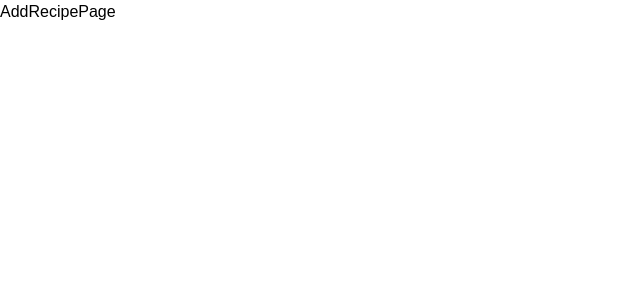
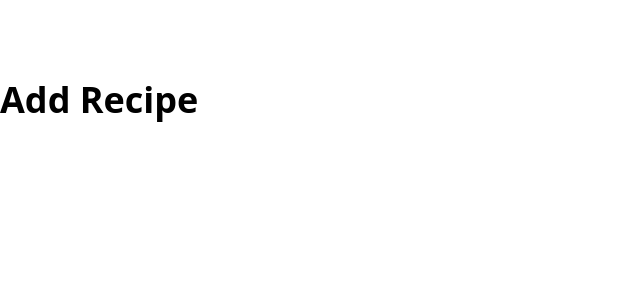
Before and after one commit to j-corp-25/Palate_Pages, a Next.js app in the folder palatepages-frontend/: page /recipes/add in a window 1280 px wide. Shown: the top 300 px of the page, without its empty margins (0-640 px from the left). Built offline with nearby package versions, Linux system fonts and the light colour scheme.

Commit message:
use more tailwind classes

```diff
--- a/palatepages-frontend/components/Layout.jsx
+++ b/palatepages-frontend/components/Layout.jsx
@@ -39,7 +39,7 @@ const Layout = ({ title, description, keywords, children }) => {
           href='https://www.yourwebsiteurl.com/current-page-url'
         />
       </Head>
-      <div>{children}</div>
+      <div className='container mx-auto text-4xl subpixel-antialiased my-20 font-bold'>{children}</div>
     </div>
   )
 }
--- a/palatepages-frontend/pages/index.jsx
+++ b/palatepages-frontend/pages/index.jsx
@@ -1,6 +1,5 @@
 import Head from 'next/head'
 import Image from 'next/image'
-import '../styles/globals.css'
 import Layout from '../components/Layout'
 
 export default function Home() {
@@ -9,6 +8,7 @@ export default function Home() {
       <Layout>
         <title>Palate Pages</title>
       </Layout>
+
     </div>
   )
 }
--- a/palatepages-frontend/pages/recipes/add.jsx
+++ b/palatepages-frontend/pages/recipes/add.jsx
@@ -1,8 +1,10 @@
 import React from 'react'
-
+import Layout from '@/components/Layout'
 const AddRecipePage = () => {
   return (
-    <div>AddRecipePage</div>
+    <Layout title='Add a New Recipe'>
+    <div>Add Recipe</div>
+  </Layout>
   )
 }
 
--- a/palatepages-frontend/pages/recipes/index.jsx
+++ b/palatepages-frontend/pages/recipes/index.jsx
@@ -1,8 +1,11 @@
 import React from 'react'
+import Layout from '@/components/Layout'
 
 const RecipesPage = () => {
   return (
-    <div>RecipesPage</div>
+    <Layout>
+      <div>My Recipes</div>
+    </Layout>
   )
 }
 
--- a/palatepages-frontend/styles/globals.css
+++ b/palatepages-frontend/styles/globals.css
@@ -3,10 +3,6 @@
 @tailwind utilities;
 
 @import url('https://fonts.googleapis.com/css2?family=Montserrat:wght@300;400;500;600;700&display=swap');
-
-body {
-  font-family: 'Montserrat', sans-serif;
-}
 
 *,
 *::before,
@@ -16,10 +12,7 @@ body {
 * {
   margin: 0;
 }
-body {
-  line-height: 1.5;
-  -webkit-font-smoothing: antialiased;
-}
+
 img,
 picture,
 video,
```
Also changed, not shown: palatepages-frontend/jsconfig.json (added, +9 -0 lines), palatepages-frontend/components/Header.jsx (added).
